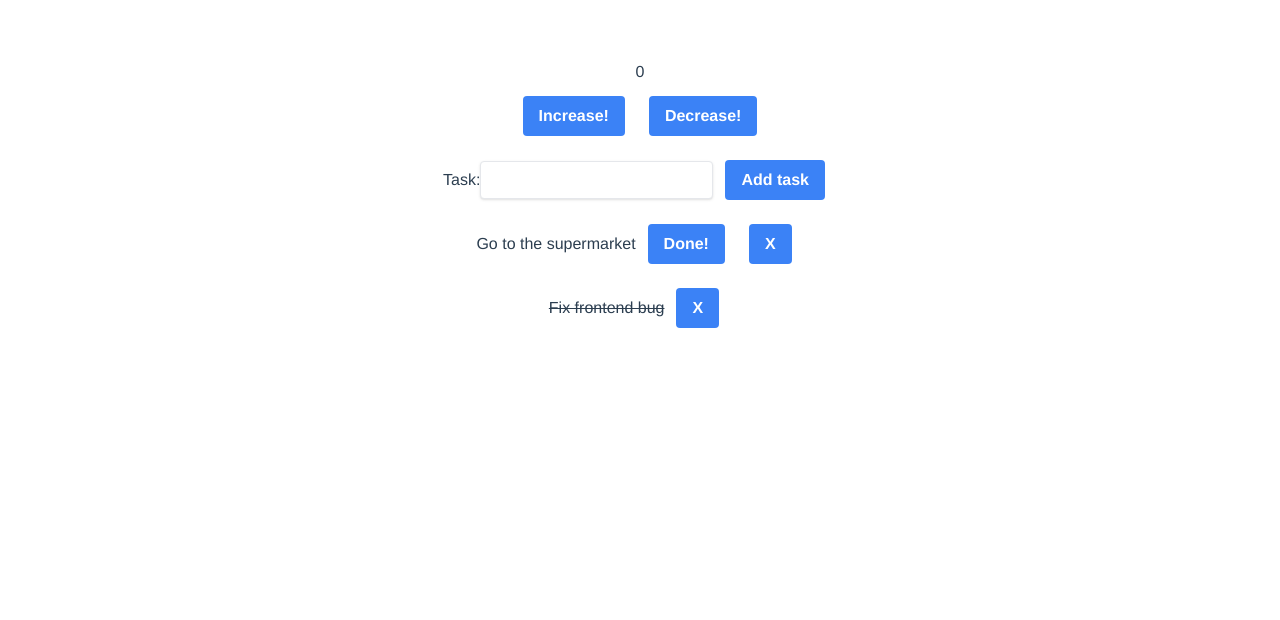
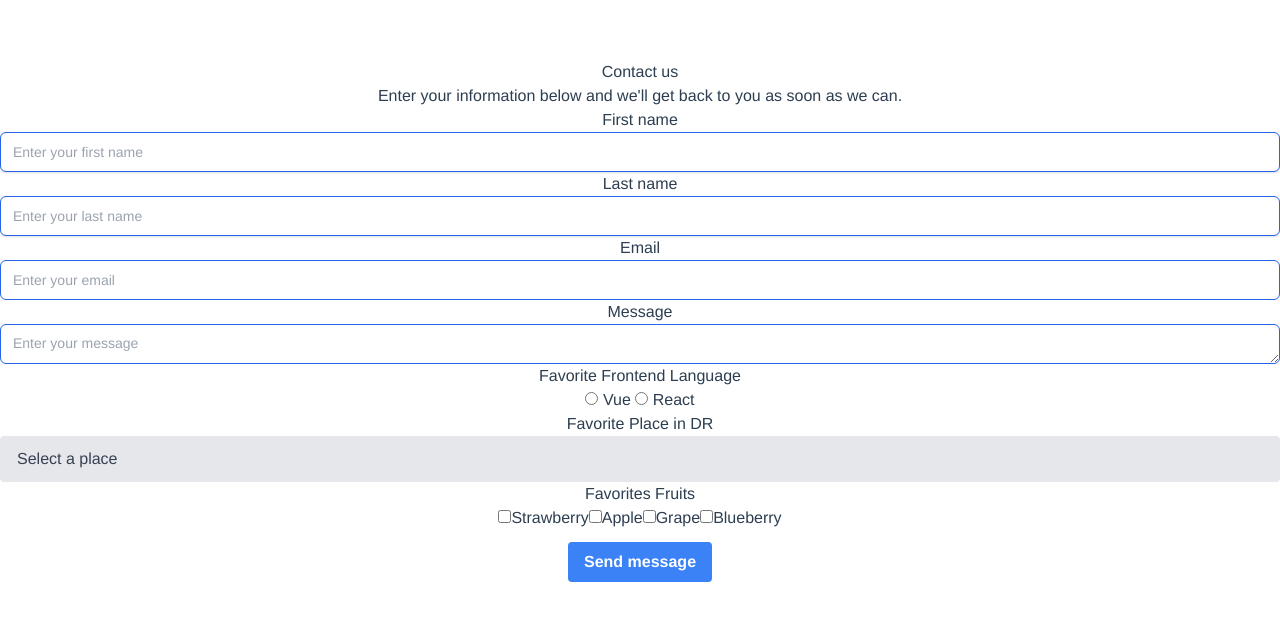
Before and after one commit to samilabud/VuePractices, a Vue app in the folder Tutorial/: page / in a window 1280 px wide. Shown: the top 620 px of the page. Built offline with nearby package versions, Linux system fonts and the light colour scheme.

Commit message:
Added styles to contact form

```diff
--- a/Tutorial/src/App.vue
+++ b/Tutorial/src/App.vue
@@ -4,11 +4,13 @@
 </style>
 
 <template>
-  <CounterComponent />
-  <TodoList />
+  <!-- <CounterComponent />
+  <TodoList /> -->
+  <ContactForm />
 </template>
 
 <script setup>
-import CounterComponent from './components/CounterComponent.vue';
-import TodoList from './components/TodoList.vue';
+// import CounterComponent from './components/CounterComponent.vue';
+// import TodoList from './components/TodoList.vue';
+import ContactForm from './components/ContactForm.vue';
 </script>
--- a/Tutorial/src/components/ContactForm.vue
+++ b/Tutorial/src/components/ContactForm.vue
@@ -0,0 +1,96 @@
+<template>
+    <div class="rounded-lg border bg-gray-100 text-black shadow-sm w-full max-w-md mx-auto">
+        <div class="flex flex-col space-y-1.5 p-6">
+            <h3 class="text-2xl font-semibold whitespace-nowrap leading-none tracking-tight">Contact us</h3>
+            <p class="text-sm text-gray-500">
+                Enter your information below and we'll get back to you as soon as we can.
+            </p>
+        </div>
+        <div class="p-6">
+            <div class="space-y-4">
+                <div class="grid grid-cols-2 gap-4">
+                    <div class="space-y-2">
+                        <label class="block uppercase tracking-wide text-gray-700 text-xs font-bold mb-2" for="first-name">
+                            First name
+                        </label>
+                        <input class="input" id="first-name" placeholder="Enter your first name" />
+                    </div>
+                    <div class="space-y-2">
+                        <label class="block uppercase tracking-wide text-gray-700 text-xs font-bold mb-2" for="last-name">
+                            Last name
+                        </label>
+                        <input class="input" id="last-name" placeholder="Enter your last name" />
+                    </div>
+                </div>
+                <div class="space-y-2">
+                    <label class="block uppercase tracking-wide text-gray-700 text-xs font-bold mb-2" for="email">
+                        Email
+                    </label>
+                    <input class="fullinput" id="email" placeholder="Enter your email" type="email" />
+                </div>
+                <div class="space-y-2">
+                    <label class="block uppercase tracking-wide text-gray-700 text-xs font-bold mb-2" for="message">
+                        Message
+                    </label>
+                    <textarea class="fullinput min-h-[100px]" id="message" placeholder="Enter your message"></textarea>
+                </div>
+                <div class="space-y-2">
+                    <label class="block uppercase tracking-wide text-gray-700 text-xs font-bold mb-2" for="message">
+                        Favorite Frontend Language
+                    </label>
+                    <div class="flex justify-between w-28">
+                        <input type="radio" name="language" value="Vue" id="vue" />
+                        <label class="block tracking-wide text-gray-700 text-xs font-bold" for="vue">
+                            Vue
+                        </label>
+                        <input type="radio" name="language" value="React" id="react" />
+                        <label class="block tracking-wide text-gray-700 text-xs font-bold" for="react">
+                            React
+                        </label>
+                    </div>
+                </div>
+                <div class="space-y-2">
+                    <label class="block uppercase tracking-wide text-gray-700 text-xs font-bold mb-2" for="message">
+                        Favorite Place in DR
+                    </label>
+                    <div class="flex justify-between">
+                        <select name="places" class="selectinput">
+                            <option value="" disabled selected>Select a place</option>
+                            <option>Constanza</option>
+                            <option>Samaná</option>
+                            <option>Punta Cana</option>
+                            <option>Otro</option>
+                        </select>
+                    </div>
+                </div>
+                <div class="space-y-2">
+                    <label class="block uppercase tracking-wide text-gray-700 text-xs font-bold mb-2" for="message">
+                        Favorites Fruits
+                    </label>
+                    <div class="flex justify-between px-3">
+                        <input type="checkbox" id="strawberry" value="Strawberry" />
+                        <label for="strawberry">Strawberry</label>
+
+                        <input type="checkbox" id="apple" value="Apple" />
+                        <label for="apple">Apple</label>
+
+                        <input type="checkbox" id="grape" value="Grape" />
+                        <label for="grape">Grape</label>
+
+                        <input type="checkbox" id="blueberry" value="Blueberry" />
+                        <label for="blueberry">Blueberry</label>
+                    </div>
+                </div>
+            </div>
+        </div>
+        <div class="flex items-center p-6 justify-end">
+            <button class="button">
+                Send message
+            </button>
+        </div>
+    </div>
+</template>
+
+<script setup>
+
+</script>
--- a/Tutorial/src/style.css
+++ b/Tutorial/src/style.css
@@ -15,6 +15,19 @@
   @apply bg-blue-500 hover:bg-blue-700 text-white font-bold py-2 px-4 rounded m-3;
 }
 
+.input_focus {
+  @apply focus-visible:outline-none focus-visible:ring-2 focus-visible:ring-offset-2;
+}
+
 .input {
-  @apply shadow appearance-none border rounded py-2 px-3 text-gray-700 leading-tight;
+  @apply shadow appearance-none border rounded py-2 px-3 text-gray-700 leading-tight input_focus;
+  @apply flex h-10 w-full rounded-md border border-solid border-blue-600 px-3 py-2 text-sm;
 }
+
+.fullinput {
+  @apply flex h-10 w-full rounded-md border border-solid border-blue-600 px-3 py-2 text-sm file:border-0 file:bg-transparent file:text-sm file:font-medium disabled:cursor-not-allowed disabled:opacity-50 input_focus;
+}
+
+.selectinput {
+  @apply block appearance-none w-full bg-gray-200 border border-gray-200 text-gray-700 py-3 px-4 pr-8 rounded leading-tight focus:outline-none focus:bg-white focus:border-gray-500;
+}
```
